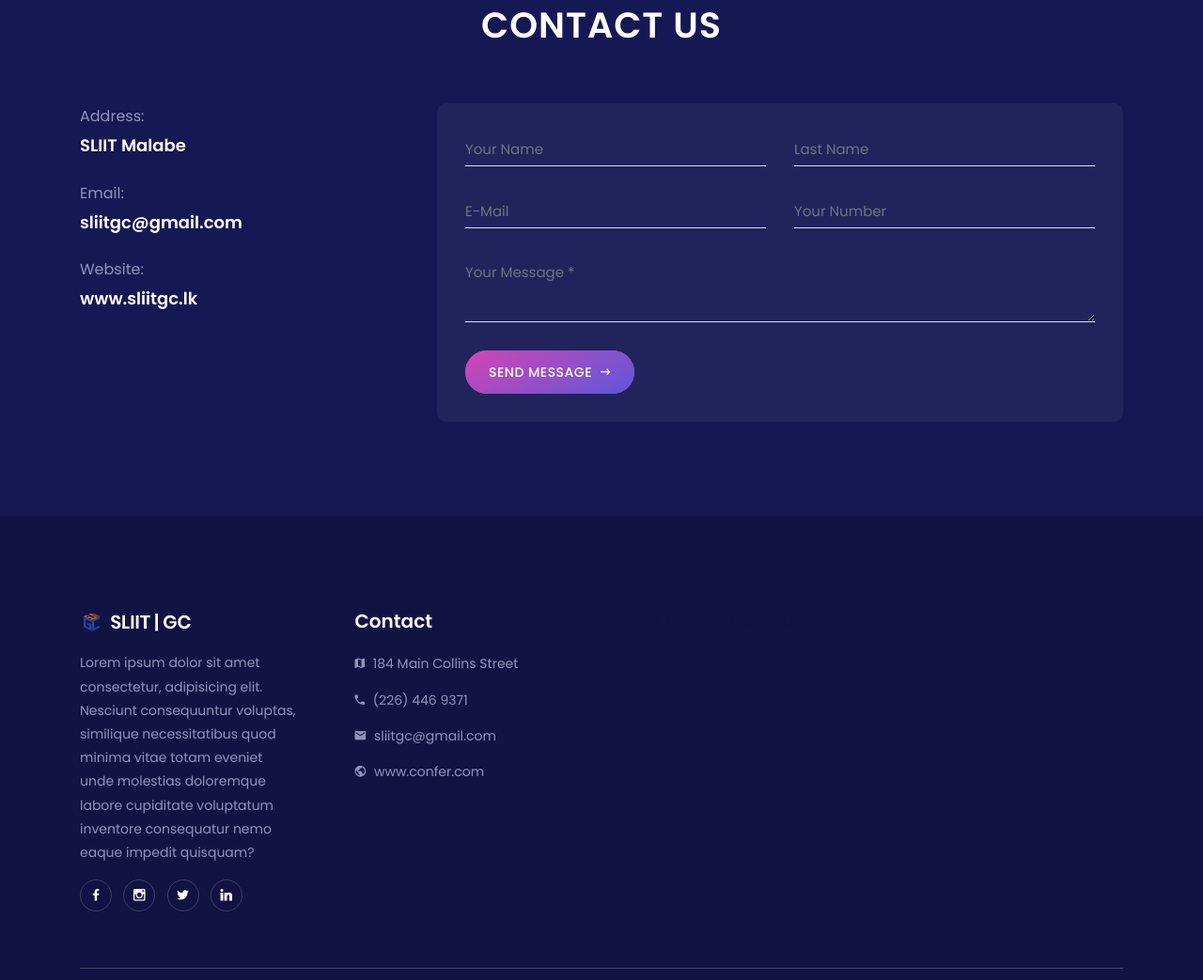
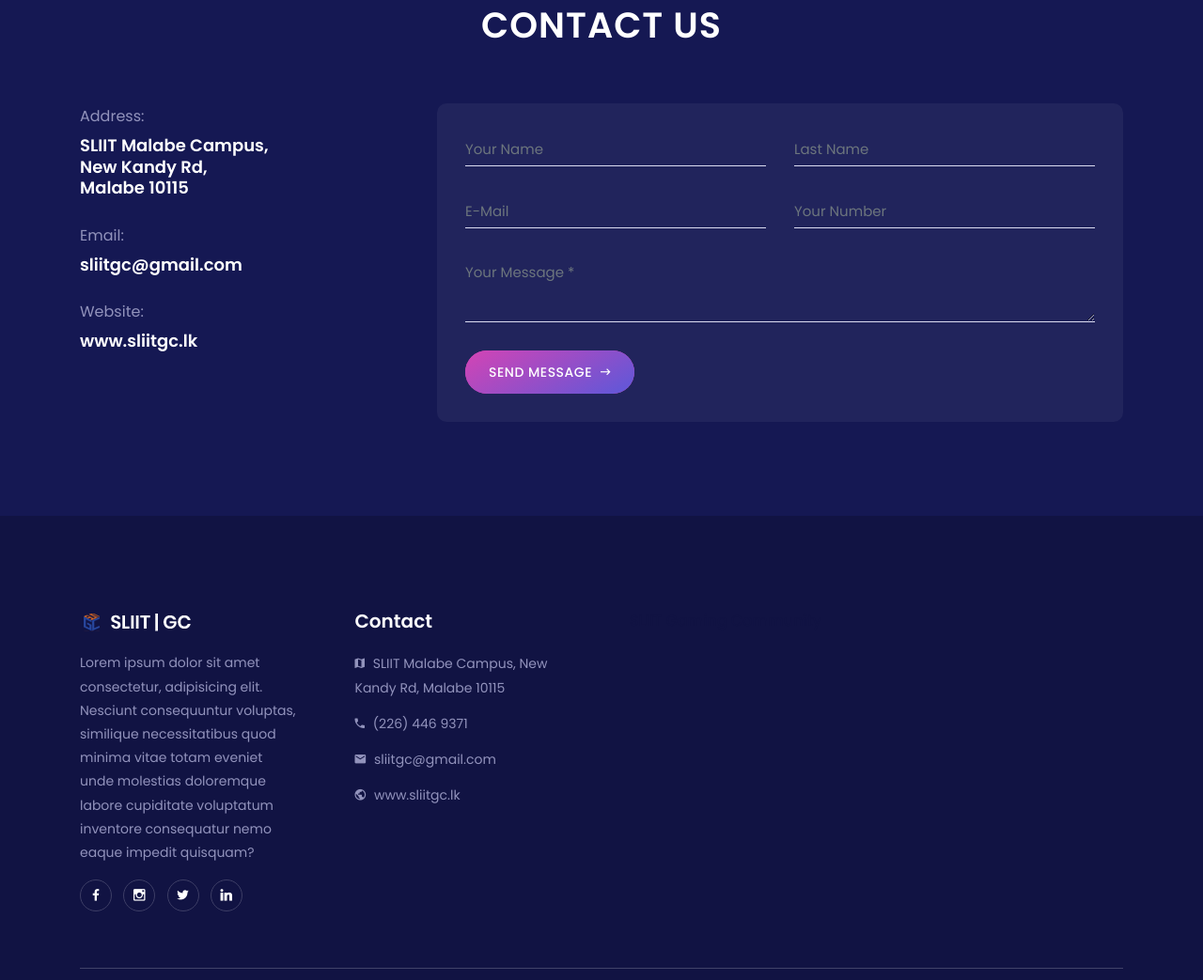
Before and after one commit to SLIIT-GC/SLIIT-GC-Web, a website: page index.html in a window 1280 px wide. Shown: the part 6461-7504 px from the top of the page at 94% size. Drawn offline with Linux system fonts and the light colour scheme.

Commit message:
updating contact info

```diff
--- a/index.html
+++ b/index.html
@@ -795,7 +795,7 @@
                         <!-- Single Contact Info -->
                         <div class="single-contact-info wow fadeInUp" data-wow-delay="300ms">
                             <p>Address:</p>
-                            <h6>SLIIT Malabe</h6>
+                            <h6>SLIIT Malabe Campus,</br> New Kandy Rd,</br> Malabe 10115</h6>
                         </div>
                         <!-- Single Contact Info -->
 
@@ -896,10 +896,10 @@
 
                             <!-- Contact Area -->
                             <div class="footer-contact-info">
-                                <p><i class="zmdi zmdi-map"></i> 184 Main Collins Street</p>
+                                <p><i class="zmdi zmdi-map"></i> SLIIT Malabe Campus, New Kandy Rd, Malabe 10115</p>
                                 <p><i class="zmdi zmdi-phone"></i> (226) 446 9371</p>
                                 <p><i class="zmdi zmdi-email"></i> sliitgc@gmail.com</p>
-                                <p><i class="zmdi zmdi-globe"></i> www.confer.com</p>
+                                <p><i class="zmdi zmdi-globe"></i> www.sliitgc.lk</p>
                             </div>
                         </div>
                     </div>
```
